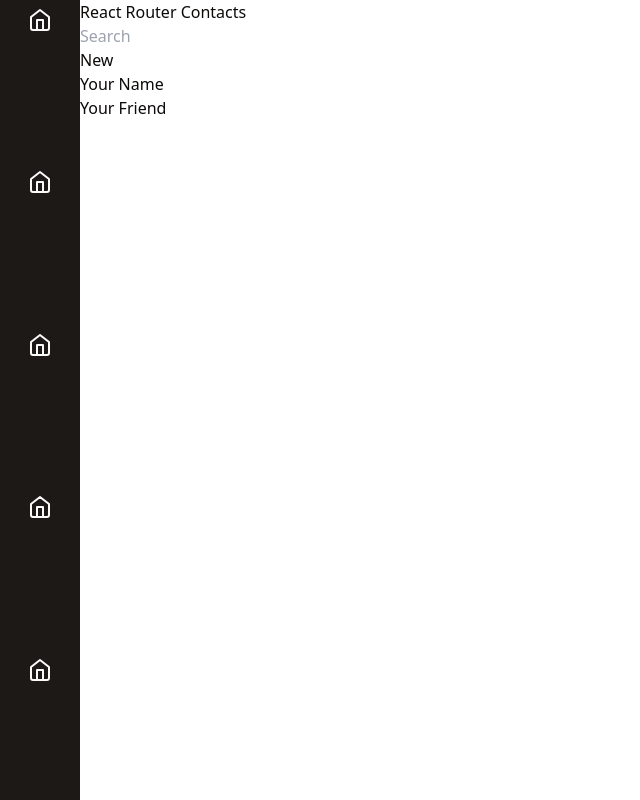
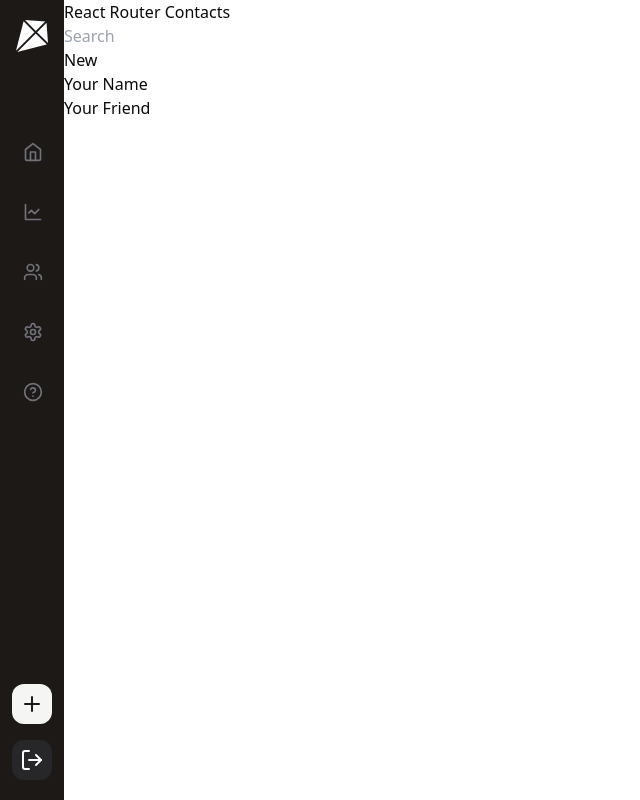
Before and after one commit to kralion/kite-space, a React (Vite) app: page /contacts/1 in a window 1280 px wide. Shown: the whole page, without its empty margins (0-640 px from the left). Built offline with nearby package versions, Linux system fonts and the light colour scheme.

Commit message:
Refactor navbar component and add new routes

```diff
--- a/src/components/layout/navbar.tsx
+++ b/src/components/layout/navbar.tsx
@@ -1,35 +1,90 @@
-import React, { useState } from "react";
-import { Home } from "lucide-react";
+import clsx from "clsx";
+import {
+  HelpCircle,
+  Home,
+  LineChart,
+  LogOut,
+  Plus,
+  Settings,
+  Users,
+} from "lucide-react";
+import React from "react";
+import { Link, useLocation } from "react-router-dom";
 import { Button } from "../ui/button";
-import { clsx } from "clsx";
-import { useLocation } from "react-router-dom";
+import { twMerge } from "tailwind-merge";
 
 export default function Navbar() {
   const location = useLocation();
   const tabItems = [
-    "Overview",
-    "Integration",
-    "Billing",
-    "Transactions",
-    "plans",
+    {
+      label: "Home",
+      icon: <Home />,
+      path: "/",
+    },
+    {
+      label: "statistics",
+      icon: <LineChart />,
+      path: "/statistics",
+    },
+    {
+      label: "people",
+      icon: <Users />,
+      path: "/people",
+    },
+    {
+      label: "settings",
+      icon: <Settings />,
+      path: "/settings",
+    },
+    {
+      label: "help",
+      icon: <HelpCircle />,
+      path: "/help",
+    },
   ];
 
   return (
-    <div className="bg-primary grid grid-flow-row w-20 h-screen gap-3 ">
-      {tabItems.map((item) => (
-        <Button
-          key={item}
-          onClick={() => {}}
-          className={clsx({
-            "rounded-none border-l-2 border-white": location.pathname.includes(
-              item.toLowerCase()
-            ),
-            "": !location.pathname.includes(item.toLowerCase()),
+    <div className="bg-primary w-fit py-5 text-white h-screen items-center flex flex-col justify-between  ">
+      <div className="space-y-20 ">
+        <Link className="flex flex-col items-center" to="/">
+          <img
+            src="/src/assets/kite.png"
+            className="w-1/2 active:opacity-80"
+            alt="logo"
+          />
+        </Link>
+        <div className=" flex flex-col gap-5 items-center ">
+          {tabItems.map((item) => {
+            const isActive = location.pathname === item.path;
+
+            return (
+              <Link to={item.path} className="w-full">
+                <Button
+                  key={item.label}
+                  className={clsx(
+                    "w-full transition-all duration-500",
+                    twMerge([
+                      isActive
+                        ? "rounded-none border-l-2 border-white text-white"
+                        : "border-l-2 border-transparent text-zinc-500",
+                    ])
+                  )}
+                >
+                  {React.cloneElement(item.icon, { size: 20 })}
+                </Button>
+              </Link>
+            );
           })}
-        >
-          <Home size={24} />
+        </div>
+      </div>
+      <div className="flex flex-col gap-4 items-center">
+        <Button variant="secondary" className="rounded-xl p-2 w-10">
+          <Plus />
         </Button>
-      ))}
+        <Button className="bg-zinc-800 hover:bg-zinc-800 active:bg-zinc-900 rounded-xl p-2 w-10">
+          <LogOut />
+        </Button>
+      </div>
     </div>
   );
 }
```
Also changed, not shown: src/main.tsx (+21 -1 lines), src/assets/kite.png (added).
